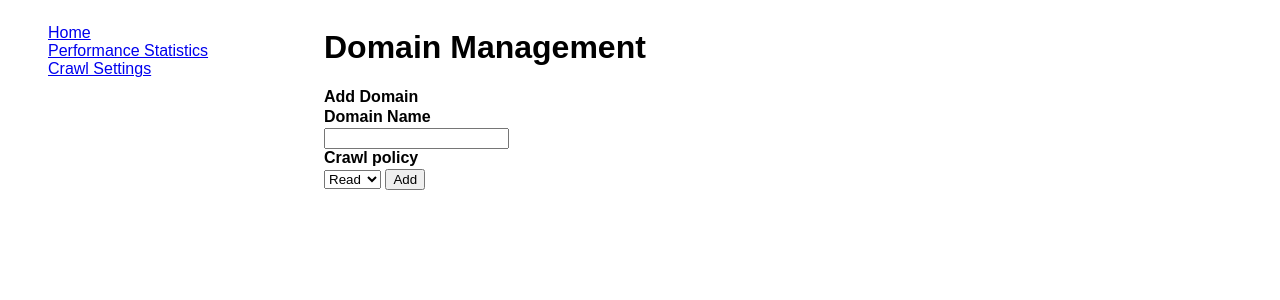
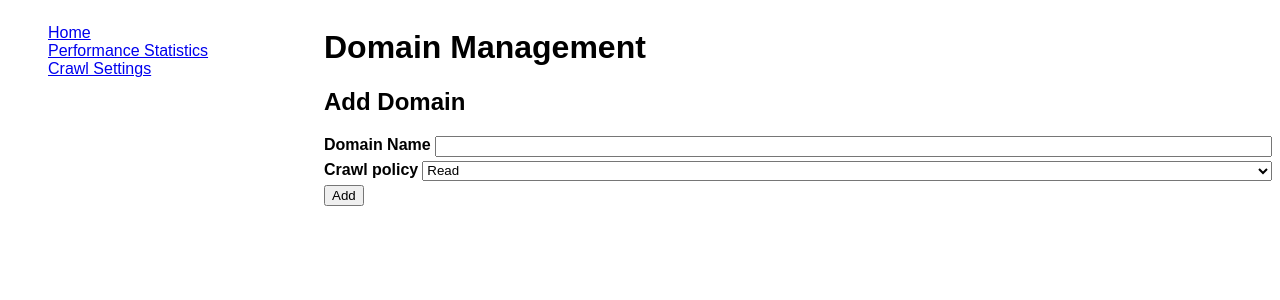
Before and after one commit to JeffreyRiggle/caribou, a Python web app: template admin/templates/domains.html in a window 1280 px wide. Shown: the top 300 px of the page. Run offline with Jinja, Linux system fonts and the light colour scheme; the template is opened without the code that fills it, so the values that code supplies are empty; some libraries are stand-ins or nearby versions.

Commit message:
fix(admin): Touch up domain styles

```diff
--- a/admin/templates/domains.html
+++ b/admin/templates/domains.html
@@ -52,6 +52,21 @@
 				    background: linear-gradient(90deg, transparent 75%, blue 100%);
 				}
 			}
+
+			.form-section {
+				display: flex;
+				flex-direction: row;
+				margin-bottom: 4px;
+			}
+
+			.form-section label {
+				margin-right: 4px;
+			}
+
+			.form-section input,
+			.form-section select {
+				flex: 1 1 auto;
+			}
 		</style>
 		<script src="https://unpkg.com/htmx.org@1.9.11" integrity="sha384-0gxUXCCR8yv9FM2b+U3FDbsKthCI66oH5IA9fHppQq9DDMHuMauqq1ZHBpJxQ0J0" crossorigin="anonymous"></script>
 	</head>
@@ -66,21 +81,25 @@
 		<main>
 			<h1>Domain Management</h1>
 			<div>
+				<h2>Add Domain</h2>
 				<form method="POST" action="/view/domains">
-					<label>Add Domain</label>
+					<div class="form-section">
 						<label for="domain">Domain Name</label>
 						<input type="text" name="domain" id="domain"/>
+					</div>
+					<div class="form-section">
 						<label for="status">Crawl policy</label>
 						<select name="status" id="status">
 							<option value="Read">Read</option>
 							<option value="Crawl">Crawl</option>
 							<option value="Block">Block</option>
 						</select>
+					</div>
 					<input type="submit" value="Add"></button>
 				</form>
 				<ul>
 					{% for domain in domains %}
-						<li class="domain-card">
+						<li class="domain-card form-section">
 							<label>{{domain.domain}}</label>
 							<select name="status" hx-put="/view/domains/{{domain.domain}}/status" hx-target="#domain-status-{{loop.index}}">
 								<option value="Read" {% if domain.status == "Read" %} selected="true" {% endif %}>Read</option>
```
Lines whose indentation alone changed are shown as unchanged.
